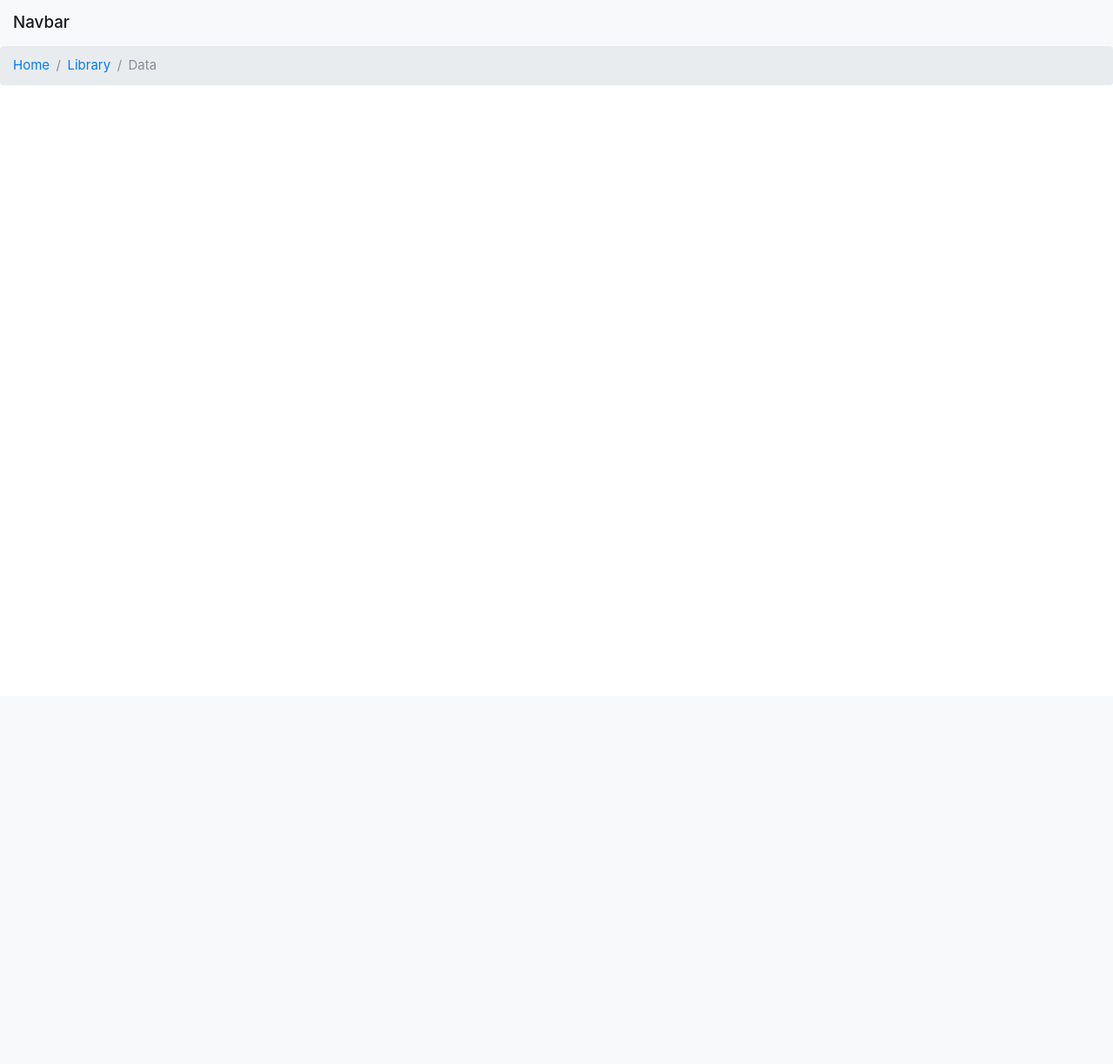
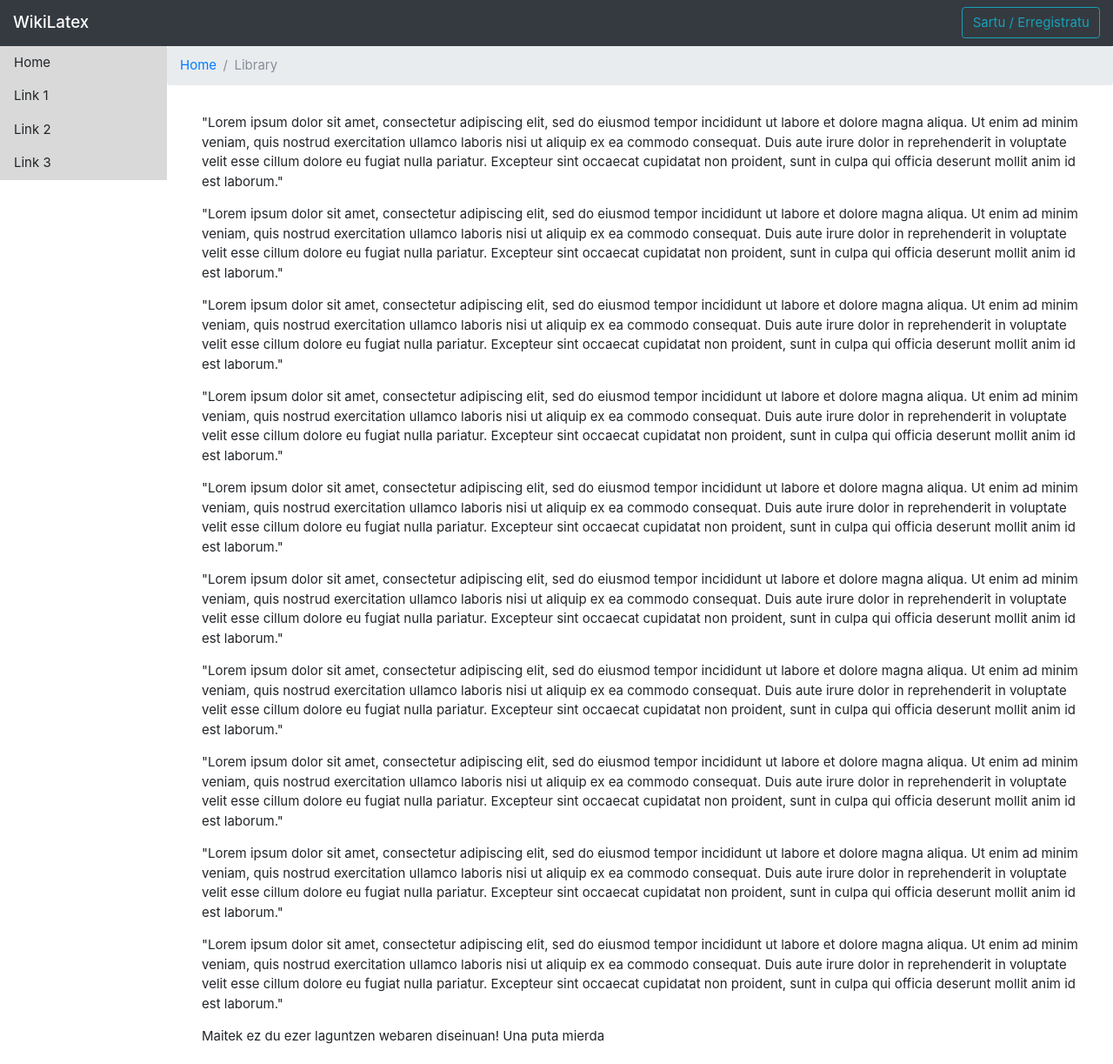
Before and after one commit to PatataTaldea/WikiLatex, a PHP site: page / in a window 1280 px wide. Shown: the whole page at 87% size. Before the commit the page ends 98 px from the top, so only its background shows below. Run offline with PHP 8.4, Linux system fonts and the light colour scheme; some libraries are stand-ins or nearby versions.

Commit message:
Hasi gara proiektuarekin!

```diff
--- a/www/css/style.css
+++ b/www/css/style.css
@@ -0,0 +1,25 @@
+
+#menua {
+    margin: 0px;
+    padding: 0px;
+    width: 15%;
+    float: left;
+    height: 100%;
+    background-color: #d9d9d9;
+}
+
+#nabigazioa {
+    margin: 0px;
+    padding: 0px;
+    width: 85%;
+    float: right;
+}
+
+#orria {
+    float: right;
+    width: 85%;
+    margin-top: 130px;
+    padding-left: 40px;
+    padding-right: 30px;
+    margin-bottom: 20px;
+}
--- a/www/index.php
+++ b/www/index.php
@@ -20,20 +20,48 @@
     <body>
 
         <div class="fixed-top">
+            <nav class="navbar navbar-dark bg-dark">
+                <span class="navbar-brand mb-0 h1">WikiLatex</span>
+                <form class="form-inline">
+                    <button class="btn btn-outline-info my-2 my-sm-0" type="submit">Sartu / Erregistratu</button>
+                </form>
+            </nav>
+            <div>
+                <div id="menua">
+                    <div id="menu_lista" class="w3-bar-block">
+                        <a href="#" class="w3-bar-item w3-button">Home</a>
+                        <a href="#" class="w3-bar-item w3-button">Link 1</a>
+                        <a href="#" class="w3-bar-item w3-button">Link 2</a>
+                        <a href="#" class="w3-bar-item w3-button">Link 3</a>
+                    </div>
+                </div>
+                <div id="nabigazioa">
+                    <nav aria-label="breadcrumb" role="navigation">
+                        <ol id="nabigazioa_lista" class="breadcrumb">
+                            <li class="breadcrumb-item"><a href="#">Home</a></li>
+                            <li class="breadcrumb-item active" aria-current="page">Library</li>
+                        </ol>
+                    </nav>
+                </div>
+            </div>
+        </div>
 
-        <nav class="navbar navbar-light bg-light">
-  <span class="navbar-brand mb-0 h1">Navbar</span>
-</nav>
 
-        <div>
-        <nav aria-label="breadcrumb" role="navigation">
-  <ol class="breadcrumb">
-    <li class="breadcrumb-item"><a href="#">Home</a></li>
-    <li class="breadcrumb-item"><a href="#">Library</a></li>
-    <li class="breadcrumb-item active" aria-current="page">Data</li>
-  </ol>
-</nav>
-        </div>
+
+
+        <!-- Orria -->
+        <div id="orria">
+            <p>"Lorem ipsum dolor sit amet, consectetur adipiscing elit, sed do eiusmod tempor incididunt ut labore et dolore magna aliqua. Ut enim ad minim veniam, quis nostrud exercitation ullamco laboris nisi ut aliquip ex ea commodo consequat. Duis aute irure dolor in reprehenderit in voluptate velit esse cillum dolore eu fugiat nulla pariatur. Excepteur sint occaecat cupidatat non proident, sunt in culpa qui officia deserunt mollit anim id est laborum."</p>
+            <p>"Lorem ipsum dolor sit amet, consectetur adipiscing elit, sed do eiusmod tempor incididunt ut labore et dolore magna aliqua. Ut enim ad minim veniam, quis nostrud exercitation ullamco laboris nisi ut aliquip ex ea commodo consequat. Duis aute irure dolor in reprehenderit in voluptate velit esse cillum dolore eu fugiat nulla pariatur. Excepteur sint occaecat cupidatat non proident, sunt in culpa qui officia deserunt mollit anim id est laborum."</p>
+            <p>"Lorem ipsum dolor sit amet, consectetur adipiscing elit, sed do eiusmod tempor incididunt ut labore et dolore magna aliqua. Ut enim ad minim veniam, quis nostrud exercitation ullamco laboris nisi ut aliquip ex ea commodo consequat. Duis aute irure dolor in reprehenderit in voluptate velit esse cillum dolore eu fugiat nulla pariatur. Excepteur sint occaecat cupidatat non proident, sunt in culpa qui officia deserunt mollit anim id est laborum."</p>
+            <p>"Lorem ipsum dolor sit amet, consectetur adipiscing elit, sed do eiusmod tempor incididunt ut labore et dolore magna aliqua. Ut enim ad minim veniam, quis nostrud exercitation ullamco laboris nisi ut aliquip ex ea commodo consequat. Duis aute irure dolor in reprehenderit in voluptate velit esse cillum dolore eu fugiat nulla pariatur. Excepteur sint occaecat cupidatat non proident, sunt in culpa qui officia deserunt mollit anim id est laborum."</p>
+            <p>"Lorem ipsum dolor sit amet, consectetur adipiscing elit, sed do eiusmod tempor incididunt ut labore et dolore magna aliqua. Ut enim ad minim veniam, quis nostrud exercitation ullamco laboris nisi ut aliquip ex ea commodo consequat. Duis aute irure dolor in reprehenderit in voluptate velit esse cillum dolore eu fugiat nulla pariatur. Excepteur sint occaecat cupidatat non proident, sunt in culpa qui officia deserunt mollit anim id est laborum."</p>
+            <p>"Lorem ipsum dolor sit amet, consectetur adipiscing elit, sed do eiusmod tempor incididunt ut labore et dolore magna aliqua. Ut enim ad minim veniam, quis nostrud exercitation ullamco laboris nisi ut aliquip ex ea commodo consequat. Duis aute irure dolor in reprehenderit in voluptate velit esse cillum dolore eu fugiat nulla pariatur. Excepteur sint occaecat cupidatat non proident, sunt in culpa qui officia deserunt mollit anim id est laborum."</p>
+            <p>"Lorem ipsum dolor sit amet, consectetur adipiscing elit, sed do eiusmod tempor incididunt ut labore et dolore magna aliqua. Ut enim ad minim veniam, quis nostrud exercitation ullamco laboris nisi ut aliquip ex ea commodo consequat. Duis aute irure dolor in reprehenderit in voluptate velit esse cillum dolore eu fugiat nulla pariatur. Excepteur sint occaecat cupidatat non proident, sunt in culpa qui officia deserunt mollit anim id est laborum."</p>
+            <p>"Lorem ipsum dolor sit amet, consectetur adipiscing elit, sed do eiusmod tempor incididunt ut labore et dolore magna aliqua. Ut enim ad minim veniam, quis nostrud exercitation ullamco laboris nisi ut aliquip ex ea commodo consequat. Duis aute irure dolor in reprehenderit in voluptate velit esse cillum dolore eu fugiat nulla pariatur. Excepteur sint occaecat cupidatat non proident, sunt in culpa qui officia deserunt mollit anim id est laborum."</p>
+            <p>"Lorem ipsum dolor sit amet, consectetur adipiscing elit, sed do eiusmod tempor incididunt ut labore et dolore magna aliqua. Ut enim ad minim veniam, quis nostrud exercitation ullamco laboris nisi ut aliquip ex ea commodo consequat. Duis aute irure dolor in reprehenderit in voluptate velit esse cillum dolore eu fugiat nulla pariatur. Excepteur sint occaecat cupidatat non proident, sunt in culpa qui officia deserunt mollit anim id est laborum."</p>
+            <p>"Lorem ipsum dolor sit amet, consectetur adipiscing elit, sed do eiusmod tempor incididunt ut labore et dolore magna aliqua. Ut enim ad minim veniam, quis nostrud exercitation ullamco laboris nisi ut aliquip ex ea commodo consequat. Duis aute irure dolor in reprehenderit in voluptate velit esse cillum dolore eu fugiat nulla pariatur. Excepteur sint occaecat cupidatat non proident, sunt in culpa qui officia deserunt mollit anim id est laborum."</p>
+            <span>Maitek ez du ezer laguntzen webaren diseinuan! Una puta mierda</span>
         </div>
 
     </body>
```
